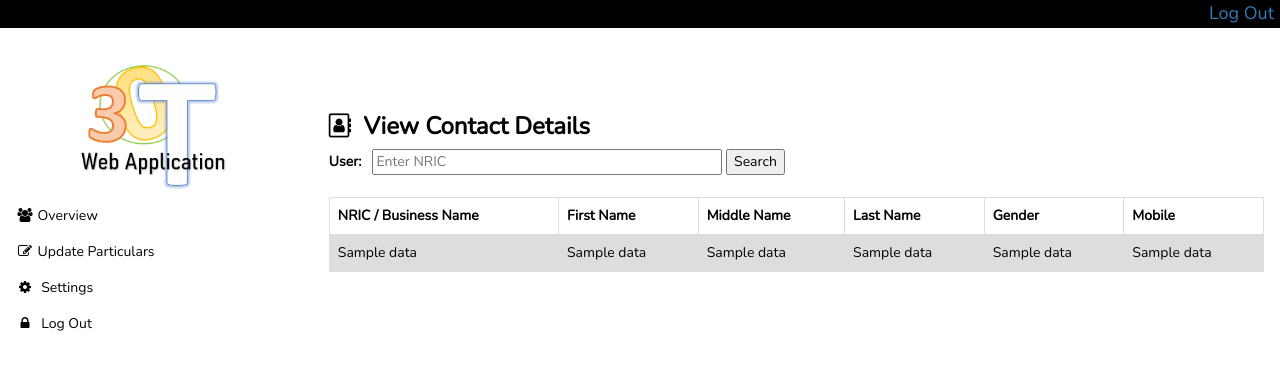
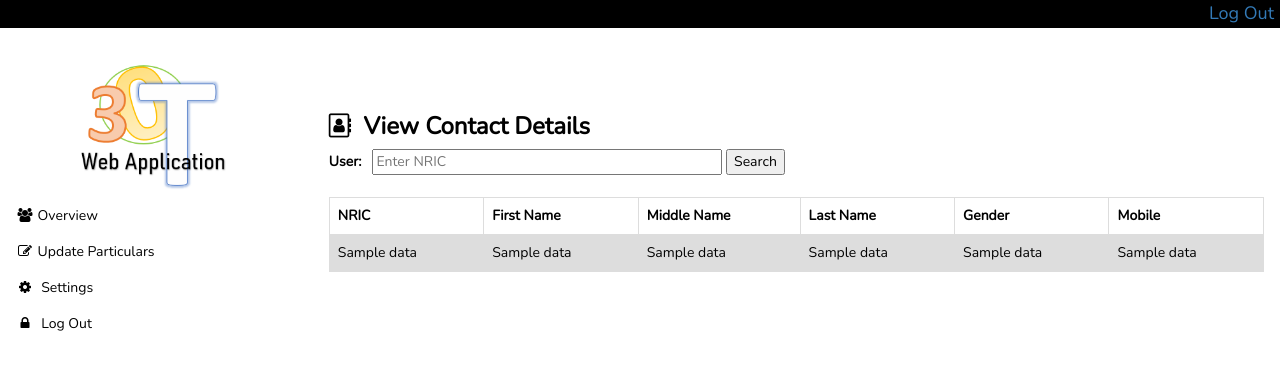
Before and after one commit to clement-koh/Covid-19-Contact-Tracing-Web-Application, a Python web app: template app/templates/healthStaff_viewUserDetails.html in a window 1280 px wide. Shown: the top 370 px of the page. Run offline with Jinja, Linux system fonts and the light colour scheme; the template is opened without the code that fills it: most values are stand-ins (such as "Sample title", 1, 10 or a date in 2020); some libraries are stand-ins or nearby versions.

Commit message:
Removed Business Name from Patient Details table

```diff
--- a/app/templates/healthStaff_viewUserDetails.html
+++ b/app/templates/healthStaff_viewUserDetails.html
@@ -28,7 +28,7 @@
 			<table id="records" style='margin-top: 20px;'>
 				<!-- Table Header -->
 				<tr>
-					<th>NRIC / Business Name</th>
+					<th>NRIC</th>
 					<th>First Name</th>
 					<th>Middle Name</th>
 					<th>Last Name</th>
```
